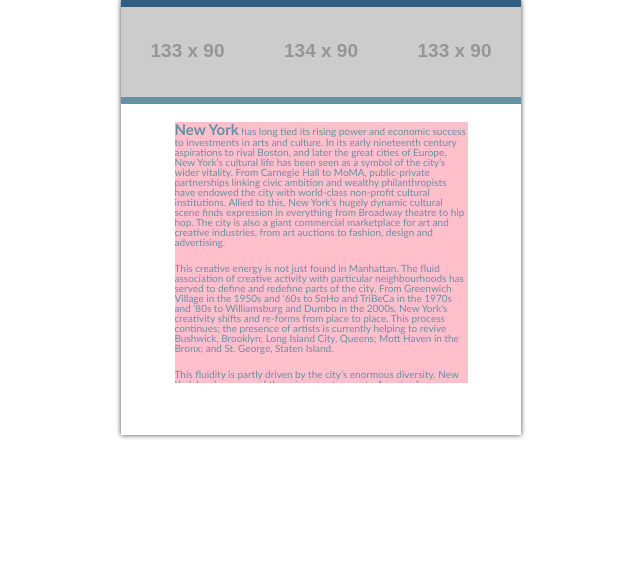
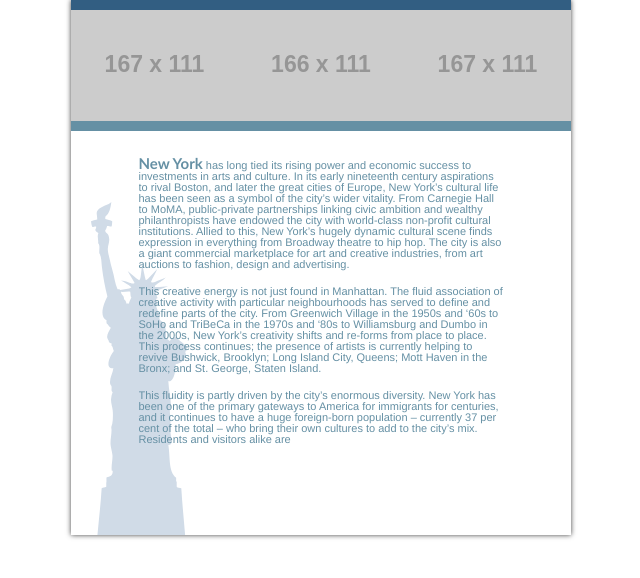
Before and after one commit to iauvm/vm, a website: page app/html/lateral_tab.html in a window 1280 px wide. Shown: the whole page, without its empty margins (319-959 px from the left). Drawn offline with Linux system fonts and the light colour scheme; placeholder pictures from the web are drawn by us.

Commit message:
modif page lateral-tab

```diff
--- a/app/html/assets/css/lateral_tab.css
+++ b/app/html/assets/css/lateral_tab.css
@@ -1,20 +1,25 @@
 /* LATERAL TAB */
 
-#content-lateral-tab
+#content
 {
-	width: 400px;
-	height: 435px;
+	width: 500px;
+	height: 535px;
 	background-color: #FFFFFF;
 	-webkit-box-shadow: 0px 0px 5px 0px rgba(0,0,0,0.75);
 	-moz-box-shadow: 0px 0px 5px 0px rgba(0,0,0,0.75);
 	box-shadow: 0px 0px 5px 0px rgba(0,0,0,0.75);
 	margin: auto;
-	position: relative;
+/*	position: relative;*/
+	box-sizing: border-box;
+	background-image: url("../svg/statue-liberte.svg");
+	background-repeat: no-repeat;
+	background-size: 100px;
+	background-position: 5% 115%;
 }
 
 #line-top
 {
-	height: 7px;
+	height: 10px;
 	background-color: #325E82;
 }
 
@@ -27,19 +32,45 @@ img
 #line-bottom
 {
 	clear: both;
-	height: 7px;
+	height: 10px;
 	background-color: #6590A4;
 }
 
-section
+#block-description-city
+{
+	margin: auto;
+	width: 365px;
+	height: 355px;
+	margin-top: 25px;
+	overflow-y: auto;
+}
+
+#city-name
+{
+	font-family: 'Calibri';  /*Helvetica Neue 75 Bold */
+	font-weight: bold;
+	font-size: 15px;
+}
+
+section p
+{
+	font-family: 'Helvetica';  /*Helvetica Neue 45 Light*/
+	font-size: 11px;
+	font-weight: lighter;
+	color: #6590A4;
+}
+
+
+
+/*section
 {
 	height: 330px;
 	background-color: #FFFFFF;
 	padding-top: 18px;
 	padding-bottom: 18px;
 	box-sizing: border-box;
-}
-
+}*/
+					/* NE PAS DECOMMENTER */
 /*section::before
 {
 	content: "";
@@ -65,28 +96,4 @@ section::after
 	position: absolute;
 	background-color: white;
 }*/
-
-#test
-{
-	margin: auto;
-	width: 293px;
-	height: 261px;
-	/*padding-bottom: 20px;
-	margin-bottom: 20px;*/
-	background-color: pink;
-	overflow-y: auto;
-}
-
-#city-name
-{
-	font-family: 'Calibri'; /* Helvetica Neue 75 Bold */
-	font-weight: bold;
-	font-size: 15px;
-}
-
-section p
-{
-	font-family: 'Calibri'; /* Helvetica Neue 45 Light */
-	font-size: 10px;
-	color: #6590A4;
-}
+					/* NE PAS DECOMMENTER */
--- a/app/html/lateral_tab.html
+++ b/app/html/lateral_tab.html
@@ -7,24 +7,22 @@
 	<title>Lateral Tab</title>
 </head>
 <body>
-	<div id="content-lateral-tab">
+	<div id="content">
 		<header>
 			<div id="line-top"></div>
-				<img src="http://fakeimg.pl/133x90/">
-				<img src="http://fakeimg.pl/134x90/">
-				<img src="http://fakeimg.pl/133x90/">
+				<img src="http://fakeimg.pl/167x111/">
+				<img src="http://fakeimg.pl/166x111/">
+				<img src="http://fakeimg.pl/167x111/">
 			<div id="line-bottom"></div>
 		</header>
 		<section>
-			<div id="test">
+			<div id="block-description-city">
 			<p><span id="city-name">New York</span> has long tied its rising power and economic success to investments in arts and culture. In its early nineteenth century aspirations to rival Boston, and later the great cities of Europe, New York’s cultural life has been seen as a symbol of the city’s wider vitality. From Carnegie Hall to MoMA, public-private partnerships linking civic ambition and wealthy philanthropists have endowed the city with world-class non-profit cultural institutions. Allied to this, New York’s hugely dynamic cultural scene finds expression in everything from Broadway theatre to hip hop. The city is also a giant commercial marketplace for art and creative industries, from art auctions to fashion, design and advertising.</p>
 			<br>
 			<p>This creative energy is not just found in Manhattan. The fluid association of creative activity with particular neighbourhoods has served to define and redefine parts of the city. From Greenwich Village in the 1950s and ‘60s to SoHo and TriBeCa in the 1970s and ‘80s to Williamsburg and Dumbo in the 2000s, New York’s creativity shifts and re-forms from place to place. This process continues; the presence of artists is currently helping to revive Bushwick, Brooklyn; Long Island City, Queens; Mott Haven in the Bronx; and St. George, Staten Island.</p>
 			<br>
-			<p>This fluidity is partly driven by the city’s enormous diversity. New York has been one of the primary gateways to America for immigrants for centuries, and it continues to have a huge foreign-born population – currently 37 per cent of the total – who bring their own cultures to add to the city’s mix. Residents and visitors alike are Lorem ipsum dolor sit amet, consectetur adipisicing elit. Facere voluptas voluptatum non corporis illo inventore perferendis illum excepturi ipsum iure. Unde quas minus quo aut ratione asperiores corrupti, neque, excepturi.
-				Lorem ipsum dolor sit amet, consectetur adipisicing elit. Ut adipisci doloribus velit quidem a, iusto voluptates dignissimos veritatis. Blanditiis dolorum culpa, numquam repellendus! At fugiat nobis, quis enim, eos illum.
+			<p>This fluidity is partly driven by the city’s enormous diversity. New York has been one of the primary gateways to America for immigrants for centuries, and it continues to have a huge foreign-born population – currently 37 per cent of the total – who bring their own cultures to add to the city’s mix. Residents and visitors alike are
 			</p>
-
 			</div>
 		</section>
 	</div>
```
Also changed, not shown: 1 other file.
